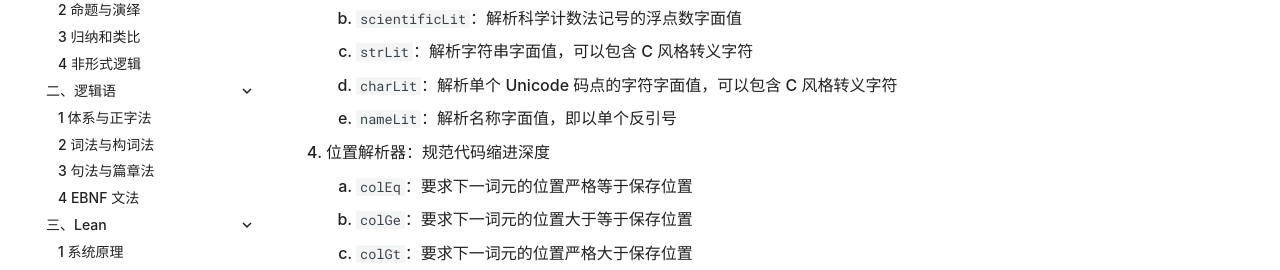
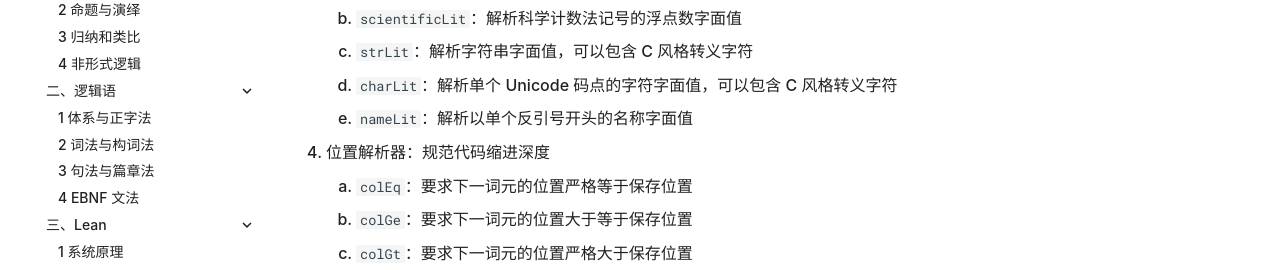
Before and after one commit to ShiinaHiiragi/note, an MkDocs documentation site: the page built from docs/cogn/lean/meta.md, in a window 1280 px wide and 900 px high, scrolled down 952 px. Shown: the part 152-422 px from the top of the window. Built offline with MkDocs 1.6.1 and Material for MkDocs 9.7.7, drawn with Linux system fonts in a browser that asks for light colours; comment, search, counter and statistics services are not loaded.

Commit message:
finish parser

```diff
--- a/docs/cogn/lean/meta.md
+++ b/docs/cogn/lean/meta.md
@@ -39,7 +39,7 @@
     2. `scientificLit`：解析科学计数法记号的浮点数字面值
     3. `strLit`：解析字符串字面值，可以包含 C 风格转义字符
     4. `charLit`：解析单个 Unicode 码点的字符字面值，可以包含 C 风格转义字符
-    5. `nameLit`：解析名称字面值，即以单个反引号
+    5. `nameLit`：解析以单个反引号开头的名称字面值
 4. 位置解析器：规范代码缩进深度
     1. `colEq`：要求下一词元的位置严格等于保存位置
     2. `colGe`：要求下一词元的位置大于等于保存位置
```
Also changed, not shown: docs/cogn/lean/sys.md (+2 -0 lines).
